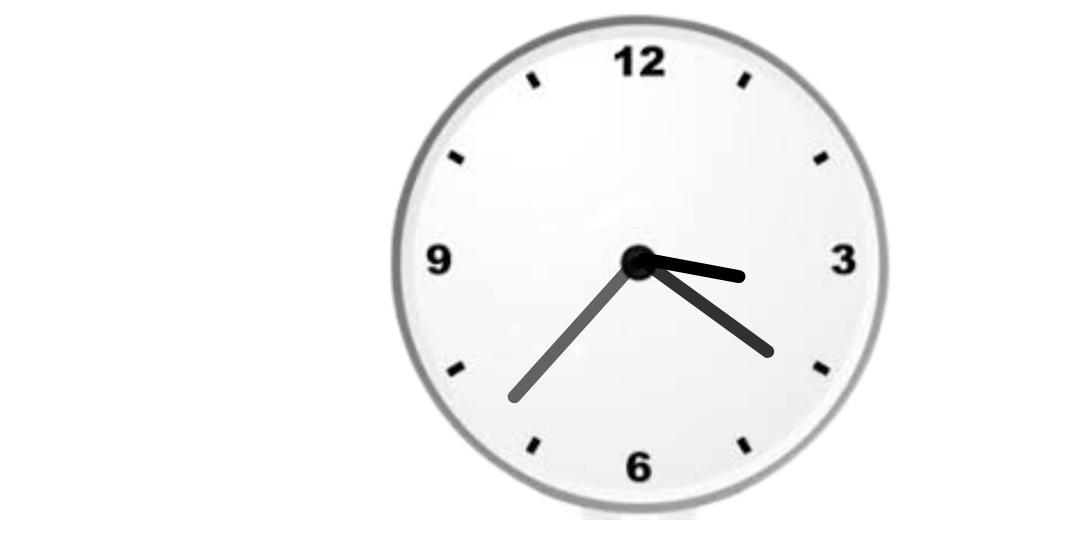
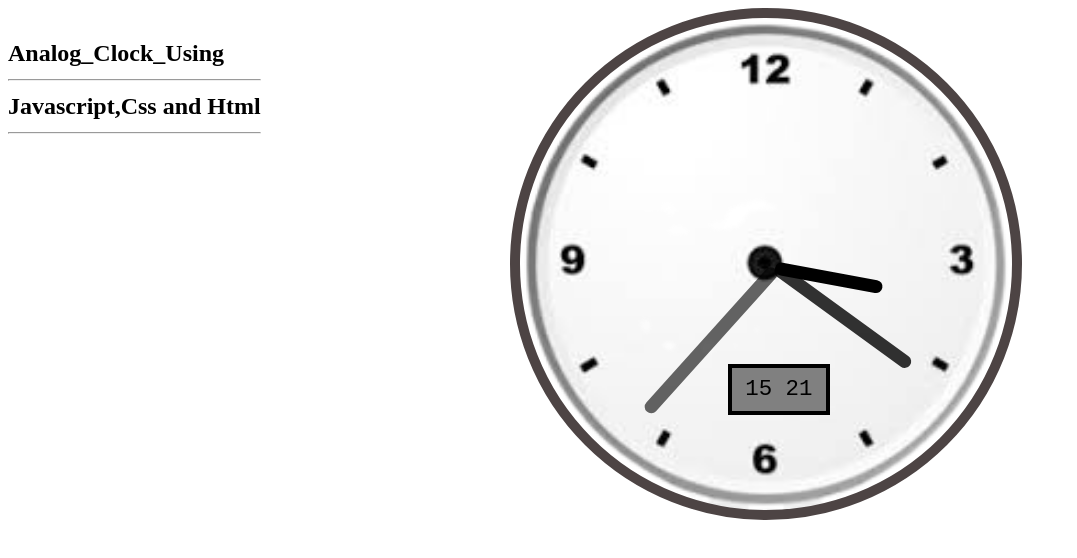
Before and after one commit to GaneshParmar/Analog_Clock_Using_Pure_Html_Css_Js, a plain HTML site: page index.html in a window 1280 px wide. Shown: the whole page, without its empty margins (0-1077 px from the left). Drawn offline with Linux system fonts and the light colour scheme.

Commit message:
Add files via upload

```diff
--- a/index.html
+++ b/index.html
@@ -9,10 +9,18 @@
     <script src="index.js"></script>
 </head>
 <body>
+    <h4>Analog_Clock_Using <br><hr>
+     Javascript,Css and Html <hr></h4>
     <div id="clock_container">
         <div id="hour"></div>
         <div id="min"></div>
         <div id="sec"></div>
+        <div id="digital_clock">
+            <p id="digital_hour"></p>
+            <p id="colon">:</p>
+            <p id="digital_min"></p>
+        </div>
     </div>
+
 </body>
 </html>
--- a/index.js
+++ b/index.js
@@ -9,7 +9,21 @@ setInterval(() => {
     var minute_hand=6*m;
     var second_hand=6*s;
 
+    //Value of digital clock
+    var digital_hour_value=h;
+
+    // If hour value less than 10 use 0 before num.
+    digital_hour_value=digital_hour_value < 10?"0"+digital_hour_value:digital_hour_value;
+
+    var digital_minute_value=m;
+
+    digital_minute_value=digital_minute_value < 10?"0"+digital_minute_value:digital_minute_value;
+
     hour.style.transform=`rotate(${hour_hand}deg)`;
     min.style.transform=`rotate(${minute_hand}deg)`;
     sec.style.transform=`rotate(${second_hand}deg)`;
+    digital_hour.innerHTML=`${digital_hour_value}`;
+    digital_min.innerHTML=`${digital_minute_value}`;
+
+
 }, 1000);
--- a/styles.css
+++ b/styles.css
@@ -1,3 +1,11 @@
+*{
+    box-sizing: border-box;
+}
+
+body{
+    display: flex;
+}
+
 #clock_container{
     position: relative;
     background-color: red;
@@ -6,6 +14,40 @@
     margin: auto;
     width: 40vw;
     height: 40vw;
+    border: 10px solid rgb(77, 68, 68);
+    border-radius: 50%;;
+    z-index: -2;
+}
+
+
+
+h4{
+    font-size: 1.5rem;
+    width: fit-content;
+    height: fit-content;
+    font-family: 'Times New Roman', Times, serif;
+}
+
+#digital_clock{
+    display: flex;
+    justify-content: center;
+    align-items: center;
+    position: relative;
+    top: 27vw;
+    left: 16.2vw;
+    border: 4px solid black;
+    width: 8vw;
+    height: 4vw;
+    background-color: rgb(128, 128, 128);
+    /* z-index: -1; */
+}
+#digital_clock >p{
+    font-family: monospace;
+    font-size: 1.4rem;
+}
+
+#colon{
+    animation: example infinite 1s;
 }
 
 #hour,#min,#sec{
@@ -40,3 +82,14 @@
     transform-origin: bottom;
     /* display: none; */
 }
+
+
+@keyframes example{
+   0%{
+       opacity: 0;
+   }
+   100%{
+       opacity: 1;
+       visibility: visible;
+   }
+}
```
